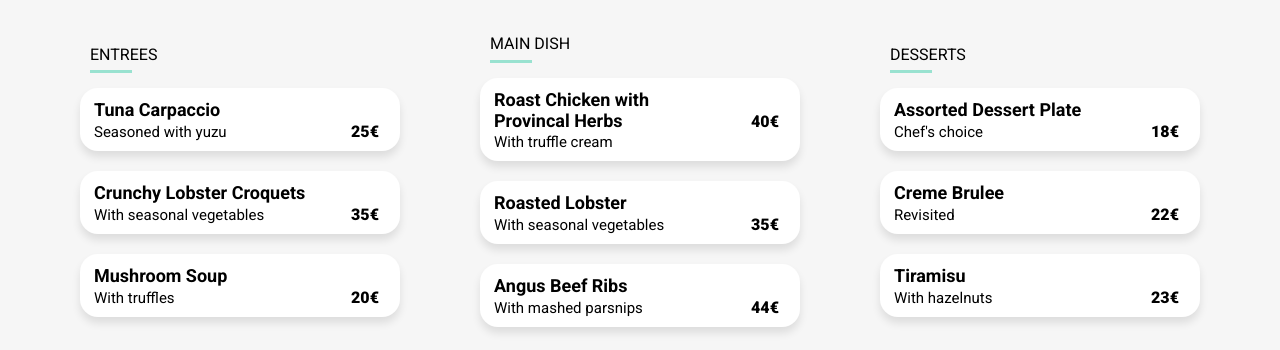
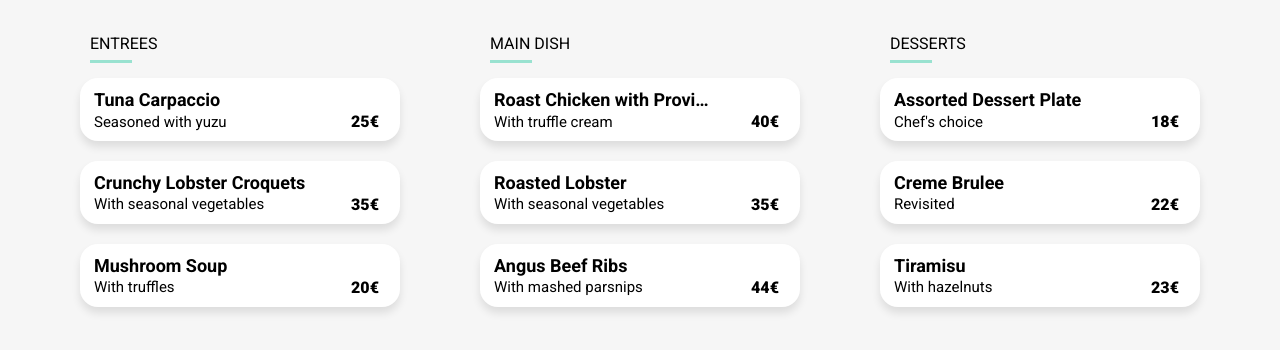
Before and after one commit to WalkTheRosePath/OpenClassrooms-Project3, a website: page html/4-le-gourmand.html in a window 1280 px wide. Shown: the part 499-849 px from the top of the page. Drawn offline with Linux system fonts and the light colour scheme; a web font is replaced by a local one.

Commit message:
adjusted html for gourmand page

```diff
--- a/html/4-le-gourmand.html
+++ b/html/4-le-gourmand.html
@@ -63,7 +63,7 @@
                     <hr>
 
                     <!-- Menu Item 1 -->
-                    <div class="menu-item animate pop">
+                    <div class="menu-item">
 
                         <div class="menu-item__squeezer">
                             <div class="menu-item__description">
@@ -79,7 +79,8 @@
                     </div>
 
                     <!-- Menu Item 2 -->
-                    <div class="menu-item animate pop delay-1">
+                    <div class="menu-item delay-1">
+
                         <div class="menu-item__squeezer">
                             <div class="menu-item__description">
                                 <h3>Crunchy Lobster Croquets</h3>
@@ -93,7 +94,8 @@
                     </div>
 
                     <!-- Menu Item 3 -->
-                    <div class="menu-item animate pop delay-2">
+                    <div class="menu-item delay-2">
+
                         <div class="menu-item__squeezer">
                             <div class="menu-item__description">
                                 <h3>Mushroom Soup</h3>
@@ -113,7 +115,7 @@
                     <hr>
 
                     <!-- Menu Item 4 -->
-                    <div class="menu-item animate pop">
+                    <div class="menu-item">
                         <div class="menu-item__squeezer">
                             <div class="menu-item__description">
                                 <h3>Roast Chicken with Provincal Herbs</h3>
@@ -127,7 +129,7 @@
                     </div>
 
                     <!-- Menu Item 5 -->
-                    <div class="menu-item animate pop delay-1">
+                    <div class="menu-item delay-1">
                         <div class="menu-item__squeezer">
                             <div class="menu-item__description">
                                 <h3>Roasted Lobster</h3>
--- a/sass/pages/_restaurant.scss
+++ b/sass/pages/_restaurant.scss
@@ -123,36 +123,6 @@
             }
         }
     }
-
-    .animate.pop {
-        animation-name: animate-pop;
-        animation-duration: 1s;
-        animation-timing-function: ease-in-out;
-
-        @keyframes animate-pop {
-            from {
-                opacity: 0;
-                transform: scale(0.5, 0.5);
-            }
-
-            to {
-                opacity: 1;
-                transform: scale(1, 1);
-            }
-        }
-
-        // .delay-1 {
-        //     animation-delay: .3s;
-        // }
-
-        // .delay-2 {
-        //     animation-delay: .6s;
-        // }
-
-        // .delay-3 {
-        //     animation-delay: .9s;
-        // }
-    }
 }
 
 /* Restaurant Page Menu Styles
@@ -188,9 +158,43 @@
     box-shadow: 0 6px 8px rgba(0, 0, 0, 0.1);
     position: relative;
     overflow: hidden;
+    opacity: 0;
+
+    animation-name: loading-menu-item;
+    animation-duration: 1s;
+    animation-timing-function: ease-in-out;
+    animation-fill-mode: forwards;
+
+    &.delay-1 {
+        animation-delay: 50ms;
+    }
+
+    &.delay-2 {
+        animation-delay: 100ms;
+    }
+
+    &.delay-3 {
+        animation-delay: 150ms;
+    }
+
+    @keyframes loading-menu-item {
+        from {
+            opacity: 0;
+            transform: translateY(20px);
+        }
+
+        to {
+            opacity: 1;
+            transform: translateY(0);
+        }
+    }
 
     &:hover &__squeezer {
         width: 320px;
+
+        .menu-item__description {
+            width: 180px;
+        }
 
         .checkmark__circle {
             animation: turn 0.5s linear forwards;
@@ -215,10 +219,14 @@
         .menu-item__description {
             width: 250px;
             padding: 12px 14px 10px;
+            transition: width 0.5s;
 
             h3 {
                 font-size: 18px;
                 padding-bottom: 3px;
+                text-overflow: ellipsis;
+                overflow: hidden;
+                white-space: nowrap;
             }
 
             p {
```
Also changed, not shown: css/style.css, 1 other file.
